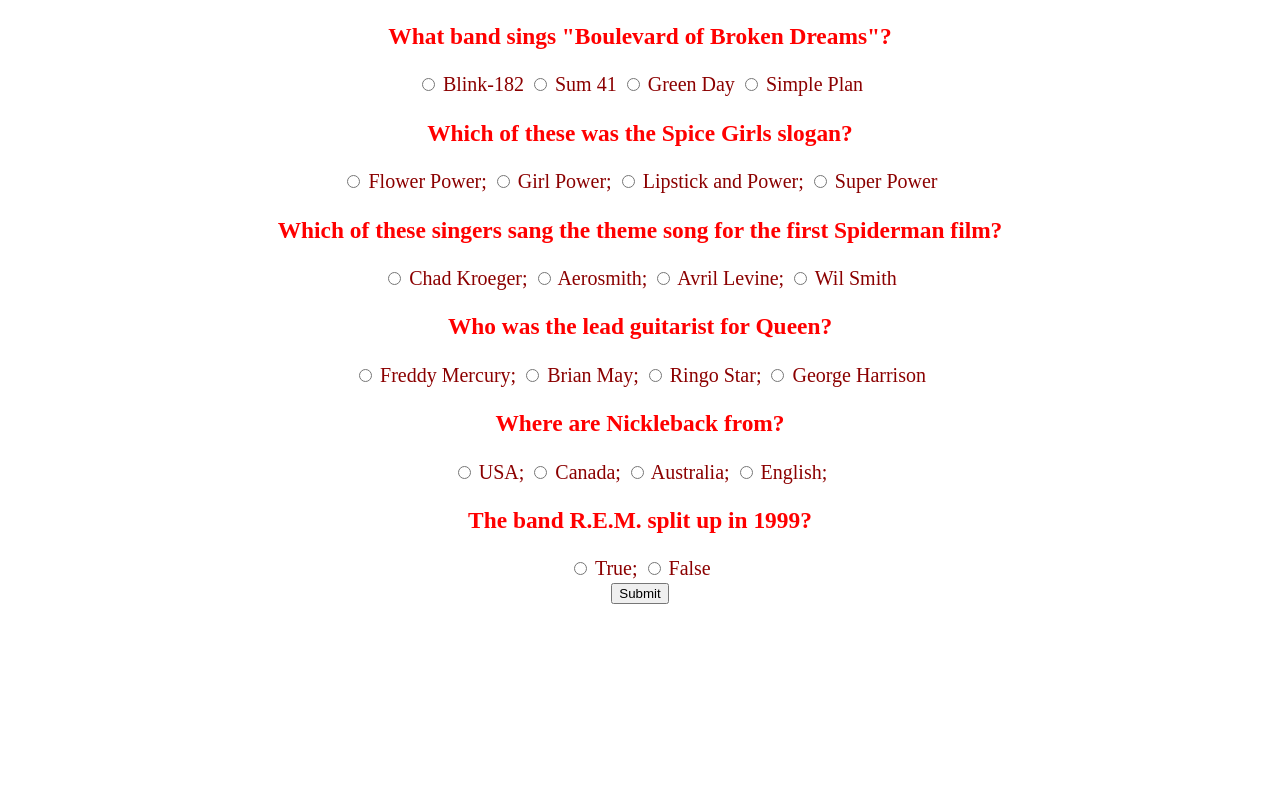
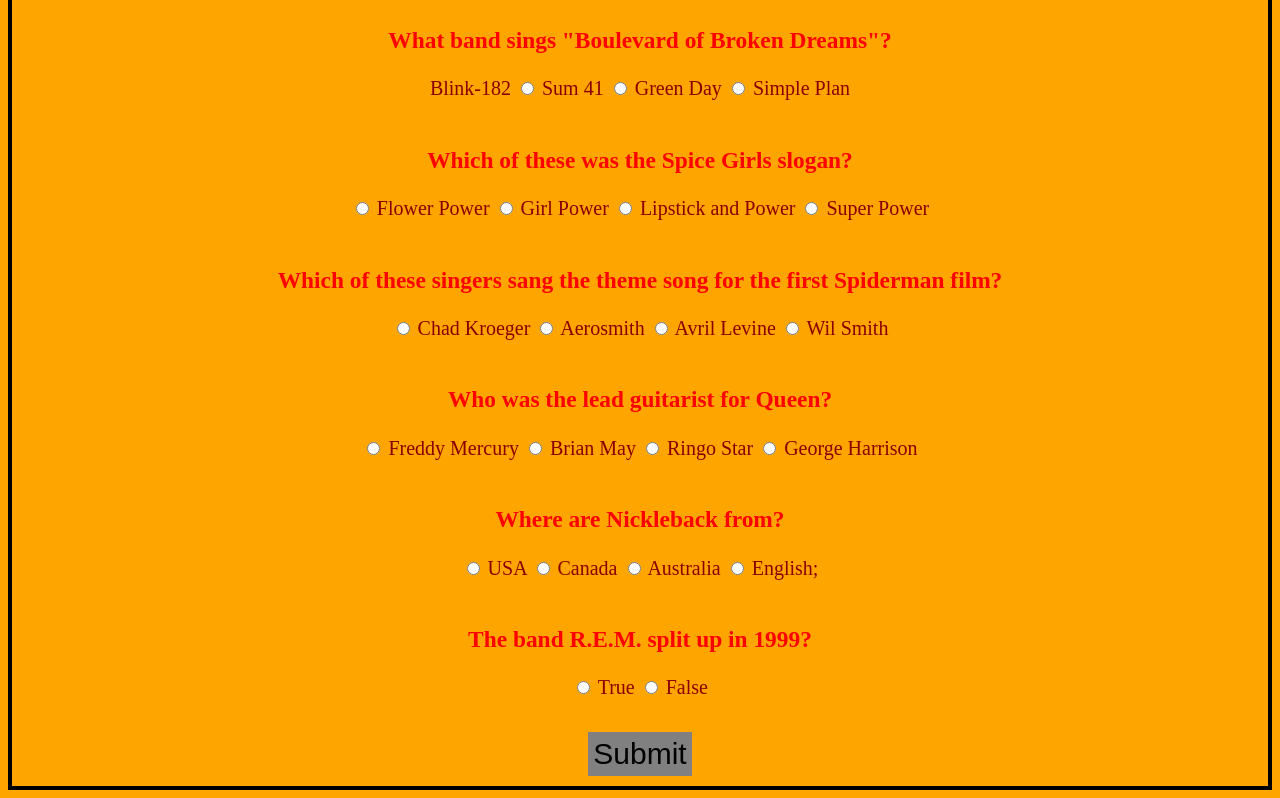
Before and after one commit to dmerk2/TriviaGame, a PHP site: page / in a window 1280 px wide. Shown: the part 473-1271 px from the top of the page. Before the commit the page ends 1077 px from the top, so only its background shows below. Run offline with PHP 8.4, Linux system fonts and the light colour scheme.

Commit message:
updated3

```diff
--- a/assets/css/style.css
+++ b/assets/css/style.css
@@ -7,14 +7,23 @@ h3{
 	color:red;
 }
 
-.q1{
-
+body{
+	text-align:center;
+	background-color:orange;
+	color:darkred;
+	font-size:20px;
+	border:4px solid black;
 }
 
-body{
-	text-align:center;
-	background-image:url('TriviaGame/assets/images/musicPic.jpg') no-repeat;
-	background-size:cover;
-	color:darkred;
-	font-size:20px;
+button{
+	font-size:30px;
+	background-color:grey;
+	padding:5px;
+	border:black;
+	margin-top:10px;
+	margin-bottom:10px;
 }
+
+div{
+	font-align:left;
+}
--- a/assets/javascript/app.js
+++ b/assets/javascript/app.js
@@ -2,7 +2,27 @@
 
 var incorrect=false;
 var correct=true;
-var wins wins =+ 1;
-var losses;
-var total;
+var wins= 0;
+var losses= 0;
+var total= 0;
 var userGuess = '';
+var timer;
+//When document starts this function will happen
+$(document).ready(function(){
+
+
+
+//restarts game
+function restart(){
+	var incorrect=false;
+	var correct=true;
+	var wins= 0;
+	var losses= 0;
+	var total= 0;
+	var userGuess = '';
+	var timer;
+
+	//adds text to wins and losses
+	$("#userGuess").text(total);
+	$("#wins").text(wins);
+	$("#losses").text(losses);
--- a/index.html
+++ b/index.html
@@ -13,57 +13,56 @@
 </head>
 <body>
 
+		<h1>Music Trivia Game</h1>
 		<!-- Having music play -->
 	<audio controls>
   		<source src="green-day.mp3" type="audio/mpeg" href="assets/green-day.mp3">
 	</audio>
-
-	<h1>Music Trivia Game</h1>
 		<form action="action_page.html" method = "GET">
-
+	<!-- Adding image -->
 	<img src='assets/images/questionMark.jpg'/>
 	   <!--Green Day-->
 	   <h3>What band sings "Boulevard of Broken Dreams"?</h3>
+  <form action=''
   <input type="radio" name="q1" value="a"> Blink-182
   <input type="radio" name="q1" value="b"> Sum 41
   <input type="radio" name="q1" value="c"> Green Day
-  <input type="radio" name="q1" value="d"> Simple Plan
+  <input type="radio" name="q1" value="d"> Simple Plan<br/><br/>
 
-  	<!-- Answer Girl Power -->
+  	<!-- Girl Power -->
   	<h3>Which of these was the Spice Girls slogan?</h3>
-  <input type='radio' name='q2' value='a'> Flower Power;
-  <input type='radio' name='q2' value='b'> Girl Power;
-  <input type='radio' name='q2' value='c'> Lipstick and Power;
-  <input type='radio' name='q2' value='d'> Super Power <br/>
+  <input type='radio' name='q2' value='a'> Flower Power
+  <input type='radio' name='q2' value='b'> Girl Power
+  <input type='radio' name='q2' value='c'> Lipstick and Power
+  <input type='radio' name='q2' value='d'> Super Power <br/><br/>
 
   	<!--Chad Kroeger-->
   	<h3>Which of these singers sang the theme song for the first Spiderman film?</h3>
-  <input type='radio' name='q3' value='a'> Chad Kroeger;
-  <input type='radio' name='q3' value='b'> Aerosmith;
-  <input type='radio' name='q3' value='c'> Avril Levine;
-  <input type='radio' name='q3' value='d'> Wil Smith <br/>
+  <input type='radio' name='q3' value='a'> Chad Kroeger
+  <input type='radio' name='q3' value='b'> Aerosmith
+  <input type='radio' name='q3' value='c'> Avril Levine
+  <input type='radio' name='q3' value='d'> Wil Smith <br/><br/>
 
   	<!--Brian May-->
   	<h3>Who was the lead guitarist for Queen?</h3>
-  <input type='radio' name='q4' value='a'> Freddy Mercury;
-  <input type='radio' name='q4' value='b'> Brian May;
-  <input type='radio' name='q4' value='c'> Ringo Star;
-  <input type='radio' name='q4' value='d'> George Harrison <br/>
+  <input type='radio' name='q4' value='a'> Freddy Mercury
+  <input type='radio' name='q4' value='b'> Brian May
+  <input type='radio' name='q4' value='c'> Ringo Star
+  <input type='radio' name='q4' value='d'> George Harrison <br/><br/>
 
   	<!--Canada-->
   	<h3>Where are Nickleback from?</h3>
-  <input type='radio' name='q5' value='a'> USA;
-  <input type='radio' name='q5' value='b'> Canada;
-  <input type='radio' name='q5' value='c'> Australia;
-  <input type='radio' name='q5' value='d'> English; <br/>
+  <input type='radio' name='q5' value='a'> USA
+  <input type='radio' name='q5' value='b'> Canada
+  <input type='radio' name='q5' value='c'> Australia
+  <input type='radio' name='q5' value='d'> English; <br/><br/>
 
   	<!--False-->
   	<h3>The band R.E.M. split up in 1999?</h3>
-  <input type='radio' name='q4' value='a'> True;
-  <input type='radio' name='q4' value='b'> False <br/>
+  <input type='radio' name='q4' value='a'> True
+  <input type='radio' name='q4' value='b'> False <br/><br/>
 
 <button>Submit</button>
 
-</div>
 </body>
 </html>
```
Also changed, not shown: action_page.html (+5 -4 lines). Lines whose indentation alone changed are shown as unchanged.
